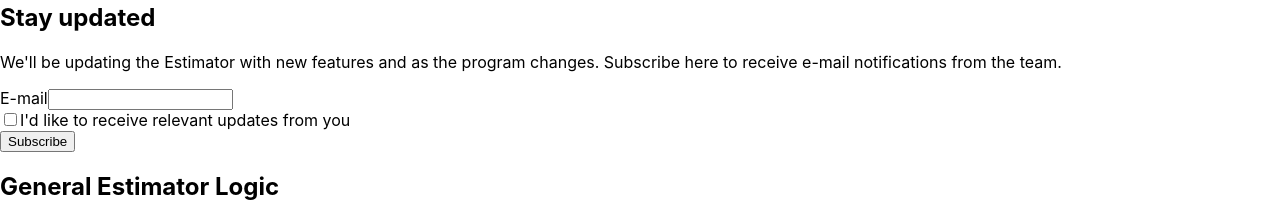
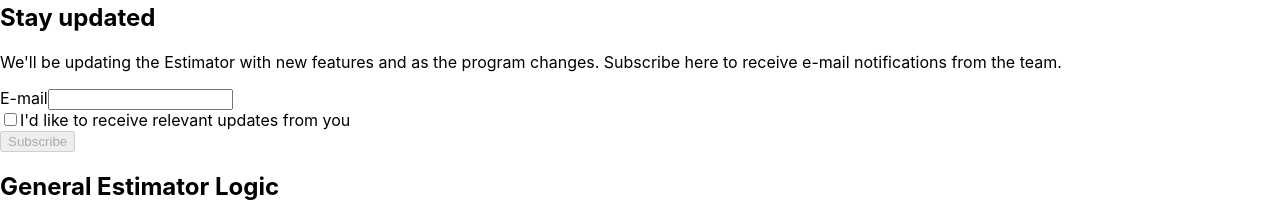
Before and after one commit to gopunchcard/cews-calculator, a React (Create React App) app: page / in a window 1280 px wide. Shown: the part 5620-5841 px from the top of the page. Built offline with nearby package versions, Linux system fonts and the light colour scheme; the HTML template or start-up script is replaced by a standard one; a web font is replaced by a local one.

Commit message:
small validation and clear on submit

```diff
--- a/src/content/ContactForm.tsx
+++ b/src/content/ContactForm.tsx
@@ -29,14 +29,16 @@ const ContactForm: React.FC<IProps> = (props: IProps) => {
 		var url = sharpSpringUrl + endpoint + post;
 		jsonp(url, undefined, function (err: any, data: any) {
 			if (err) {
-				console.error(err.message);
+				//console.error(err.message);
 			} else {
-				console.log(data);
+				//console.log(data);
 				setSubmitSuccess(true);
 				// TODO: Clear fields on success
 			}
 		});
-
+		setSubmitSuccess(true);
+		setEmail("");
+		setConsent(false);
 		event.preventDefault();
 		return false;
 	}
@@ -62,13 +64,13 @@ const ContactForm: React.FC<IProps> = (props: IProps) => {
 			<form onSubmit={submit}>
 				<div className="form-group">
 					<label htmlFor={`${props.formName}-contact-email`} className="font-weight-bold">E-mail</label>
-					<input id={`${props.formName}-contact-email`} type="email" className="form-control bg-white" onChange={e => setEmail(e.target.value)} />
+					<input id={`${props.formName}-contact-email`} type="email" className="form-control bg-white" value={email} onChange={e => setEmail(e.target.value)} />
 				</div>
 				<div className="form-group form-check">
-					<input id={`${props.formName}-contact-gdpr`} type="checkbox" checked={consent} onClick={handleClick} className="form-check-input" />
+					<input id={`${props.formName}-contact-gdpr`} type="checkbox" checked={consent} onChange={handleClick} className="form-check-input" />
 					<label htmlFor={`${props.formName}-contact-gdpr`} className="form-check-label">I'd like to receive relevant updates from you</label>
 				</div>
-				<button type="button" onClick={submit} className="btn btn-primary">Subscribe</button>
+				<button type="button" onClick={submit} disabled={!consent || email.length < 3} className="btn btn-primary">Subscribe</button>
 			</form>
 		</React.Fragment>
 	);
```
